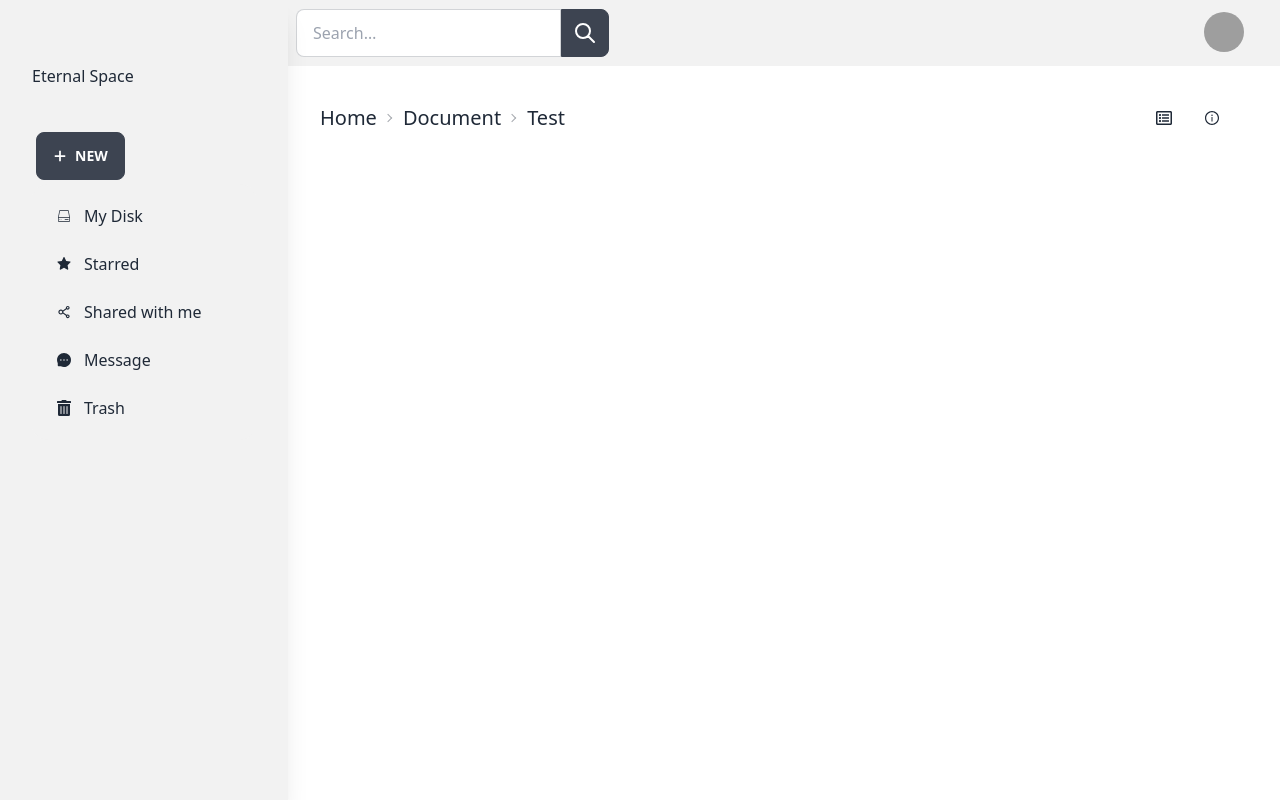
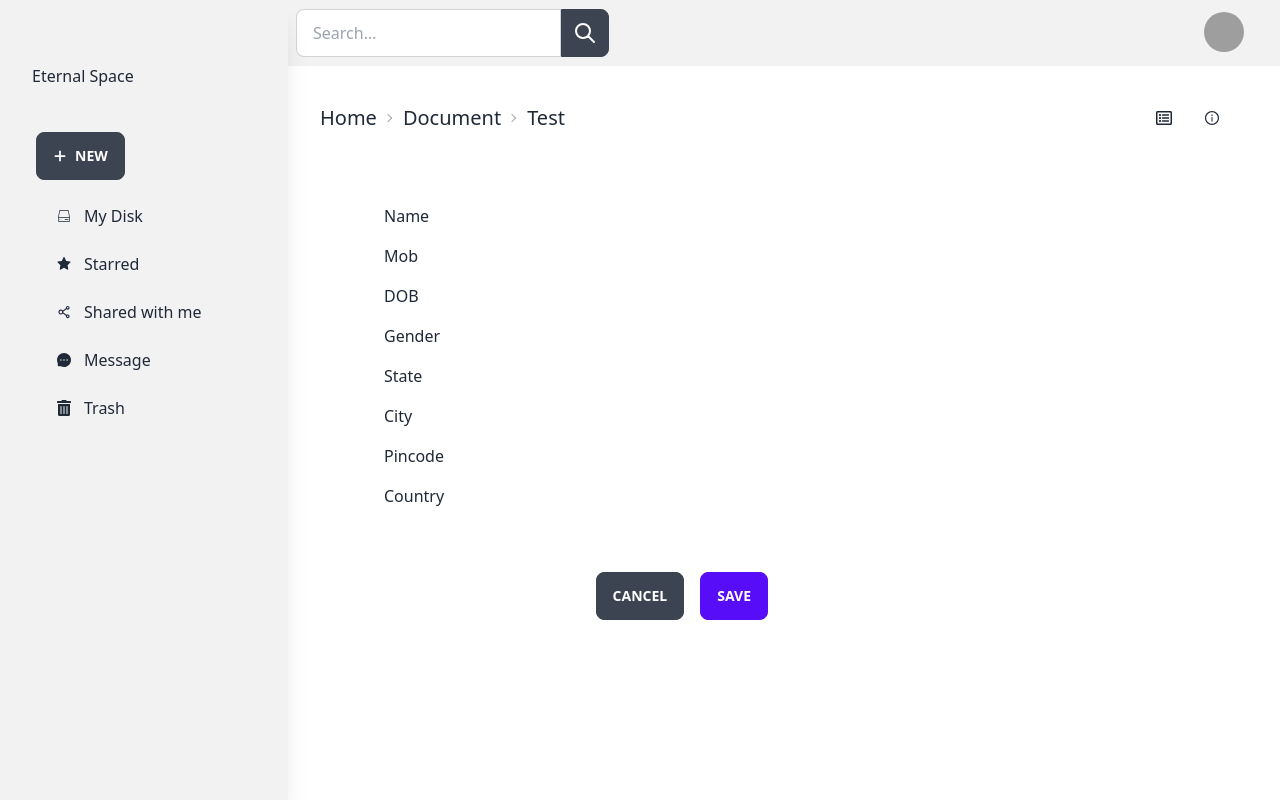
Before and after one commit to Raushan132/storage_front-end, a React (Vite) app: page /editProfile in a window 1280 px wide. Built offline with nearby package versions, Linux system fonts and the light colour scheme; grey boxes are pictures that could not be loaded.

Commit message:
add editprofile and design the profile component

```diff
--- a/src/App.jsx
+++ b/src/App.jsx
@@ -1,22 +1,27 @@
 import Layout from './layout/layout'
 import Drive from './pages/home/Drive'
 import View from './components/activity/View'
-import { Route, Routes } from 'react-router-dom'
+import { Route, Routes, useLocation } from 'react-router-dom'
 import Trash from './pages/trash/Trash'
 import Starred from './pages/starred/Starred'
 import Shared from './pages/share/Shared'
 import Messages from './pages/messages/Messages'
 import Profile from './pages/profile/Profile'
+import EditProfile from './pages/profile/EditProfile'
+import Login from './pages/authentication/Login'
 
 
 
 function App() {
 
+ const path= useLocation()
+ const isLoginPath= path.pathname !=='/login'
+
 
 
   return (
     <>
-      <Layout>
+     { isLoginPath && <Layout>
         <View />
         <div className='mt-8'>
           <Routes>
@@ -27,11 +32,16 @@ function App() {
               <Route path='/trash' element={<Trash />} />
 
               <Route path='/profile' element={<Profile />} />
+              <Route path='/editProfile' element={<EditProfile />} />
 
           </Routes>
         </div>
       </Layout>
+      }
 
+      {
+        !isLoginPath && <Login />
+      }
 
     </>
   )
--- /dev/null
+++ b/src/pages/authentication/Login.jsx
@@ -0,0 +1,9 @@
+import React from 'react'
+
+const Login = () => {
+  return (
+    <div className="artboard artboard-horizontal phone-2 bg-slate-800">667×375</div>
+  )
+}
+
+export default Login
--- /dev/null
+++ b/src/pages/profile/EditProfile.jsx
@@ -0,0 +1,52 @@
+import React from 'react'
+import { Link } from 'react-router-dom'
+
+const EditProfile = () => {
+    return (
+        <>
+            <from>
+                <div className='flex flex-col gap-4 w-96 mx-16 my-16'>
+
+                    <div className='flex gap-4 justify-between'>
+                        <label>Name</label>
+                        <input type="" className='' placeholder='' />
+                    </div>
+                    <div className='flex gap-4 justify-between'>
+                        <label>Mob</label>
+                        <input type="" className='' placeholder='' />
+                    </div>
+                    <div className='flex gap-4 justify-between'>
+                        <label>DOB</label>
+                        <input type="" className='' placeholder='' />
+                    </div>
+                    <div className='flex gap-4 justify-between'>
+                        <label>Gender</label>
+                        <input type="" className='' placeholder='' />
+                    </div>
+                    <div className='flex gap-4 justify-between'>
+                        <label>State</label>
+                        <input type="" className='' placeholder='' />
+                    </div>
+                    <div className='flex gap-4 justify-between'>
+                        <label>City</label>
+                        <input type="" className='' placeholder='' />
+                    </div>
+                    <div className='flex gap-4 justify-between'>
+                        <label>Pincode</label>
+                        <input type="" className='' placeholder='' />
+                    </div>
+                    <div className='flex gap-4 justify-between'>
+                        <label>Country</label>
+                        <input type="" className='' placeholder='' />
+                    </div>
+                </div>
+                <div className='flex  gap-4 w-96 mx-16 justify-end'>
+                    <Link to="/profile" className='btn'>Cancel</Link>
+                    <span className='btn btn-primary'>Save</span>
+                </div>
+            </from>
+        </>
+    )
+}
+
+export default EditProfile
--- a/src/pages/profile/Profile.jsx
+++ b/src/pages/profile/Profile.jsx
@@ -1,8 +1,47 @@
 import React from 'react'
+import {AiFillCamera} from 'react-icons/ai'
+import { Link } from 'react-router-dom'
 
 const Profile = () => {
   return (
-    <div>Profile</div>
+    <>
+      <div className='grid md:grid-cols-2 overflow-x-hidden overflow-y-auto h-full'>
+        <div className='justify-self-center'>
+            <div className='w-[300px] h-[300px] rounded-full bg-blue-700  overflow-hidden flex justify-center items-center'>
+                <img className='w-full h-full ' draggable='false'  src="https://media.istockphoto.com/id/1300972573/photo/pleasant-young-indian-woman-freelancer-consult-client-via-video-call.jpg?b=1&s=612x612&w=0&k=20&c=gApYcn6GubvJA-YoMO00KZAShv66MHEwrsAbcmaq_cQ=" alt="profile img" />
+             </div>
+             <label htmlFor='profile_Pic' className='text-3xl relative left-48 -top-10 w-14 h-14 flex justify-center items-center rounded-full bg-base-200 cursor-pointer'>
+                <AiFillCamera />
+                <input type="file" className='hidden' id="profile_Pic" />
+             </label>
+        </div>
+
+
+        <div className='w-96'>
+
+          <div className='flex flex-col mb-10 gap-3 px-4'>
+            <div className='text-3xl font-bold'> Raja kumar </div>
+            <div> <span>Email:</span>     <span>abc@gmail.com</span></div>
+            <div> <span>Mob:</span> <span>8932145123</span> </div>
+          </div>
+          <div className=' text-xl text-slate-400'>More Info</div>
+          <hr />
+          <div className='grid grid-cols-2 my-5 gap-5 px-4'>
+            <div> <span>DOB:</span>     <span>13/02/1999</span></div>
+            <div> <span>Gender:</span>     <span>Male</span></div>
+            <div> <span>State:</span>     <span>Bihar</span></div>
+            <div> <span>City:</span>     <span>Patna</span></div>
+            <div> <span>Country:</span>     <span>India</span></div>
+            <div> <span>Pincode:</span> <span>800014</span> </div>
+          </div>
+
+        </div>
+
+
+      </div>
+
+       <div className=" flex flex-col  items-end px-64 py-8 "><Link to="/editProfile" className='btn'>Edit</Link></div>
+    </>
   )
 }
 
```
